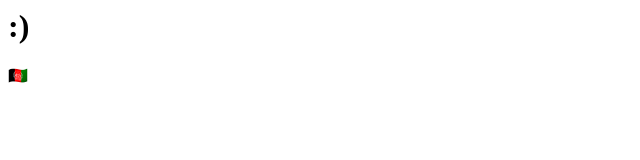
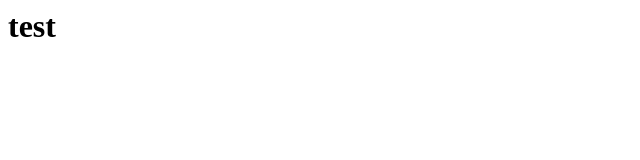
Before and after one commit to antonpetersson/lecture-fun, a plain HTML site: page index.html in a window 1280 px wide. Shown: the full height of the page, 0-640 px from the left. Drawn offline with Linux system fonts and the light colour scheme.

Commit message:
changes in index

```diff
--- a/index.html
+++ b/index.html
@@ -5,8 +5,8 @@
 
     </head>
     <body>
-<h1>:)</h1>
-&#x1F1E6;&#x1F1EB;
+<h1>test</h1>
+
 
     </body>
 
```
